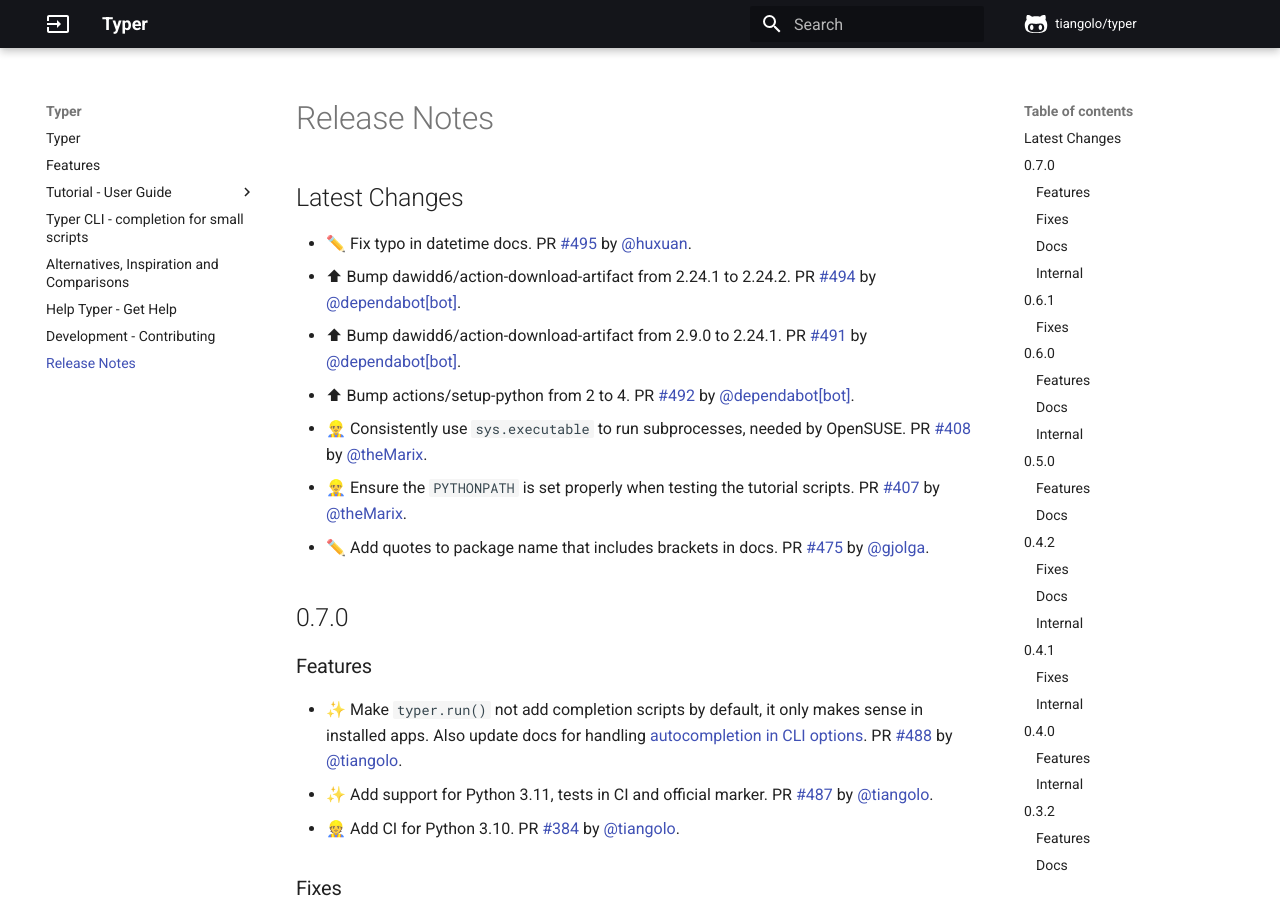
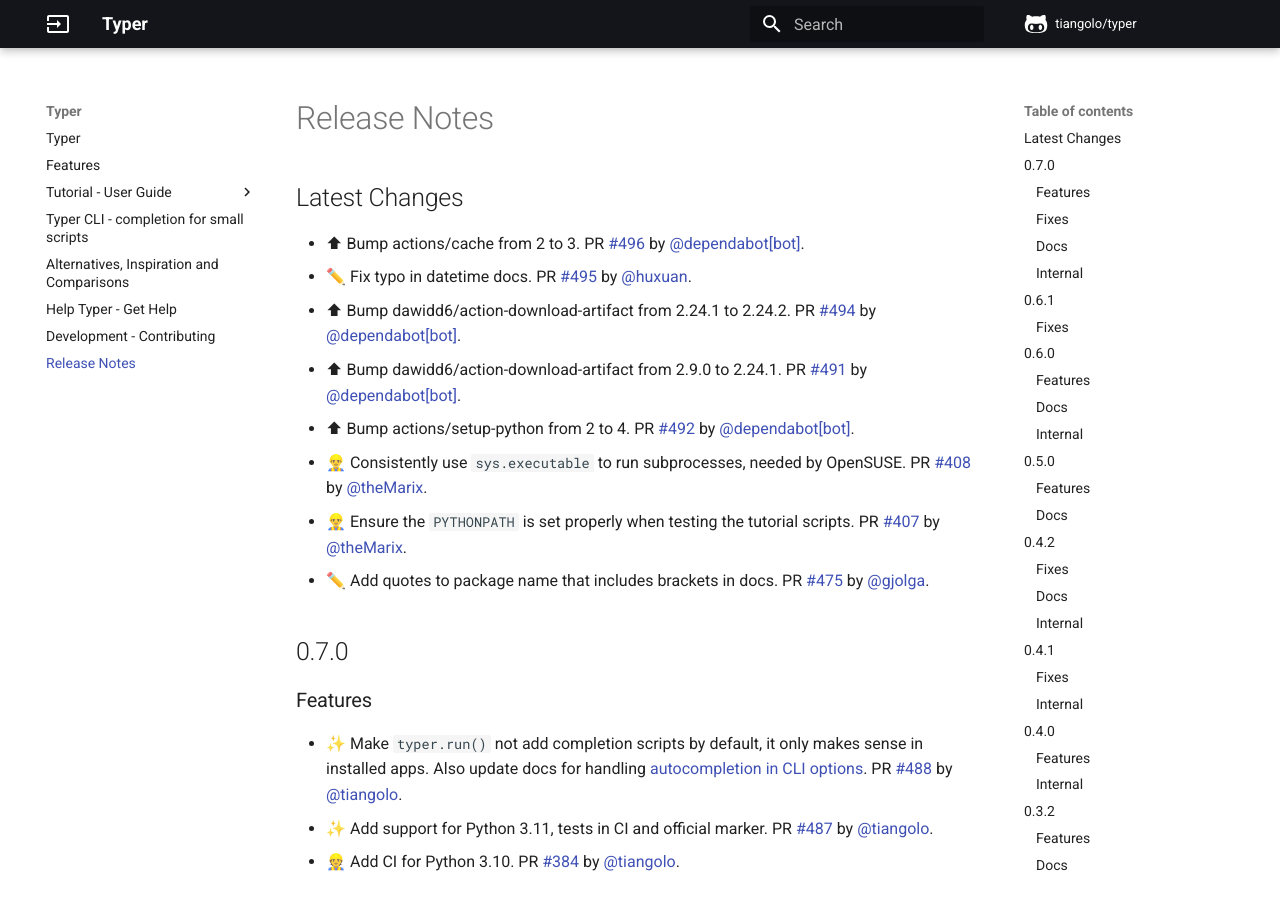
Before and after one commit to RED0731/red_pythonTyper, an MkDocs documentation site: the page built from docs/release-notes.md, in a window 1280 px wide and 900 px high. Built offline with MkDocs 1.6.1 and Material for MkDocs 9.7.7, drawn with Linux system fonts in a browser that asks for light colours; comment, search, counter and statistics services are not loaded.

Commit message:
📝 Update release notes

```diff
--- a/docs/release-notes.md
+++ b/docs/release-notes.md
@@ -1,5 +1,6 @@
 ## Latest Changes
 
+* ⬆ Bump actions/cache from 2 to 3. PR [#496](https://github.com/tiangolo/typer/pull/496) by [@dependabot[bot]](https://github.com/apps/dependabot).
 * ✏️ Fix typo in datetime docs. PR [#495](https://github.com/tiangolo/typer/pull/495) by [@huxuan](https://github.com/huxuan).
 * ⬆ Bump dawidd6/action-download-artifact from 2.24.1 to 2.24.2. PR [#494](https://github.com/tiangolo/typer/pull/494) by [@dependabot[bot]](https://github.com/apps/dependabot).
 * ⬆ Bump dawidd6/action-download-artifact from 2.9.0 to 2.24.1. PR [#491](https://github.com/tiangolo/typer/pull/491) by [@dependabot[bot]](https://github.com/apps/dependabot).
```
